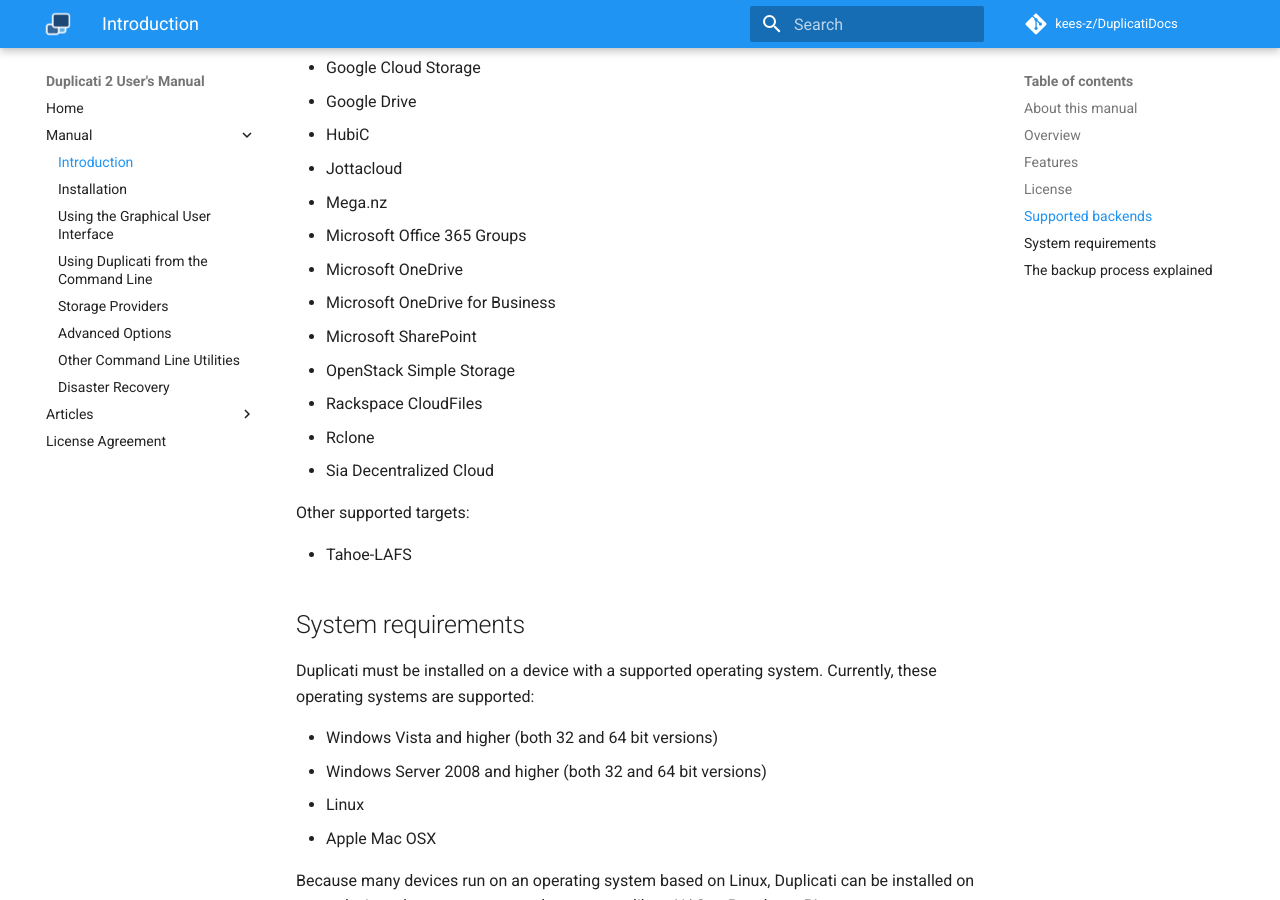
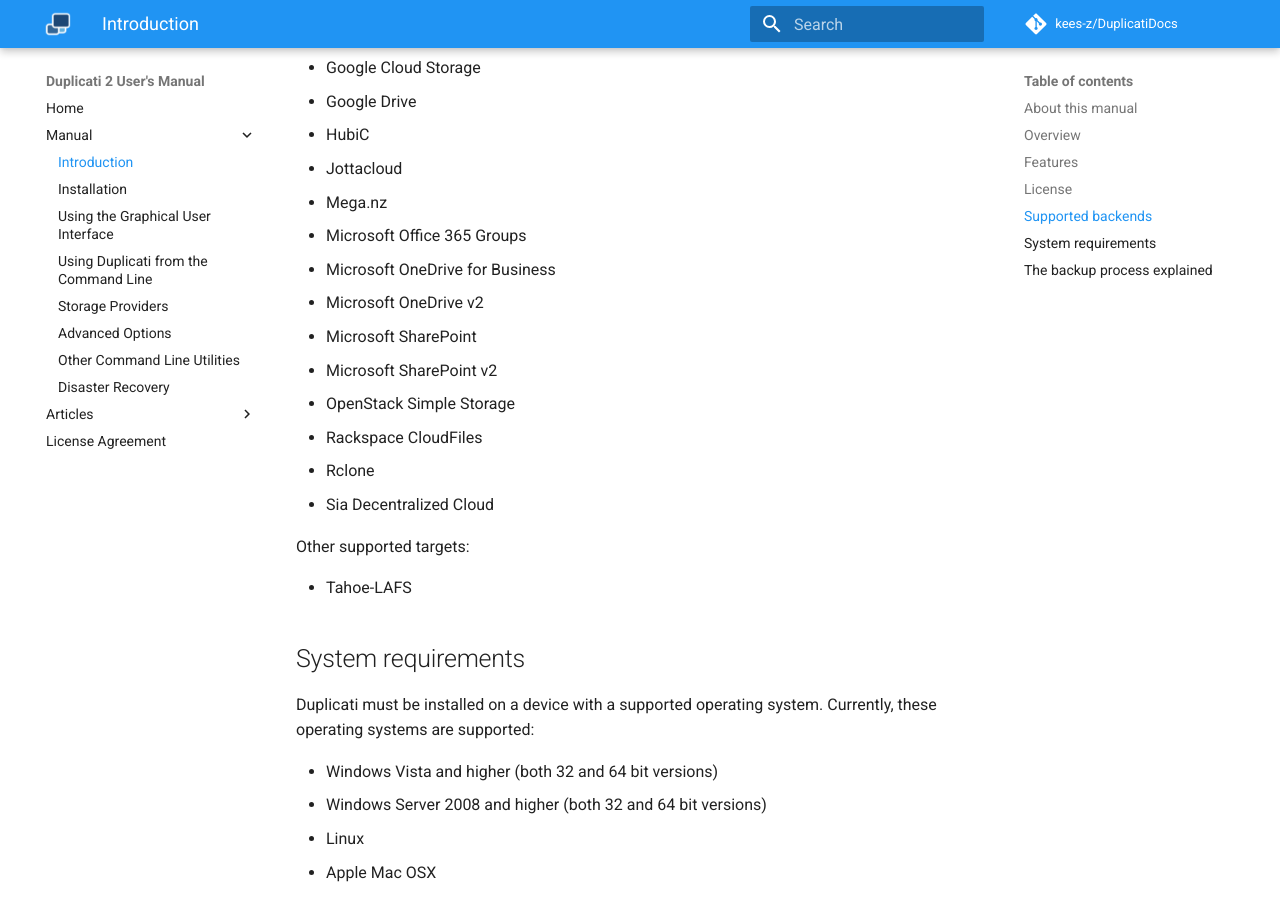
Before and after one commit to kees-z/DuplicatiDocs, an MkDocs documentation site: the page built from docs/01-introduction.md, in a window 1280 px wide and 900 px high, scrolled down 4674 px. Built offline with MkDocs 1.6.1 and Material for MkDocs 9.7.7, drawn with Linux system fonts in a browser that asks for light colours; comment, search, counter and statistics services are not loaded; old or Windows-style settings are respelled for this version of MkDocs.

Commit message:
Removed OneDrive backend, added OneDrive v2 and Sharepoint v2 backends.

```diff
--- a/docs/01-introduction.md
+++ b/docs/01-introduction.md
@@ -116,9 +116,10 @@ The following Cloud Storage Providers are supported natively by Duplicati:
 * Jottacloud
 * Mega.nz
 * Microsoft Office 365 Groups
-* Microsoft OneDrive
 * Microsoft OneDrive for Business
+* Microsoft OneDrive v2
 * Microsoft SharePoint
+* Microsoft SharePoint v2
 * OpenStack Simple Storage
 * Rackspace CloudFiles
 * Rclone
```
